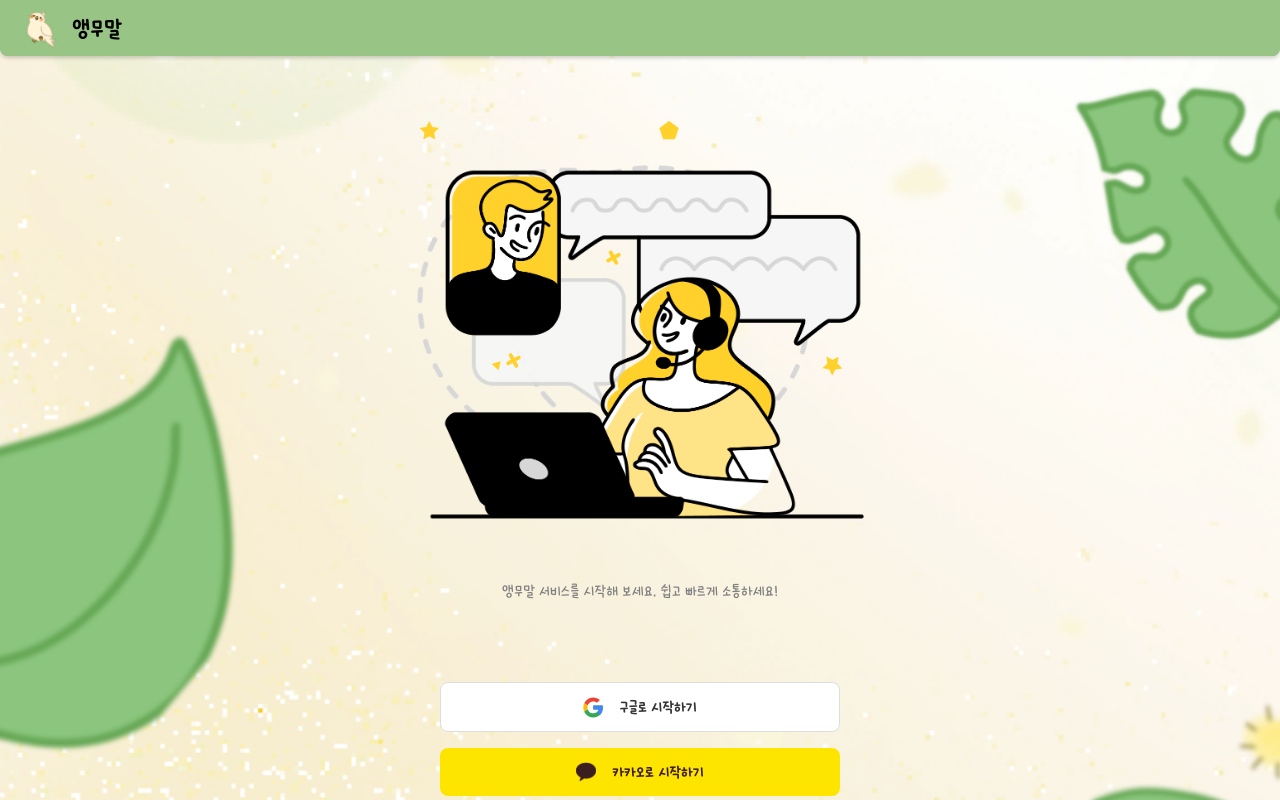
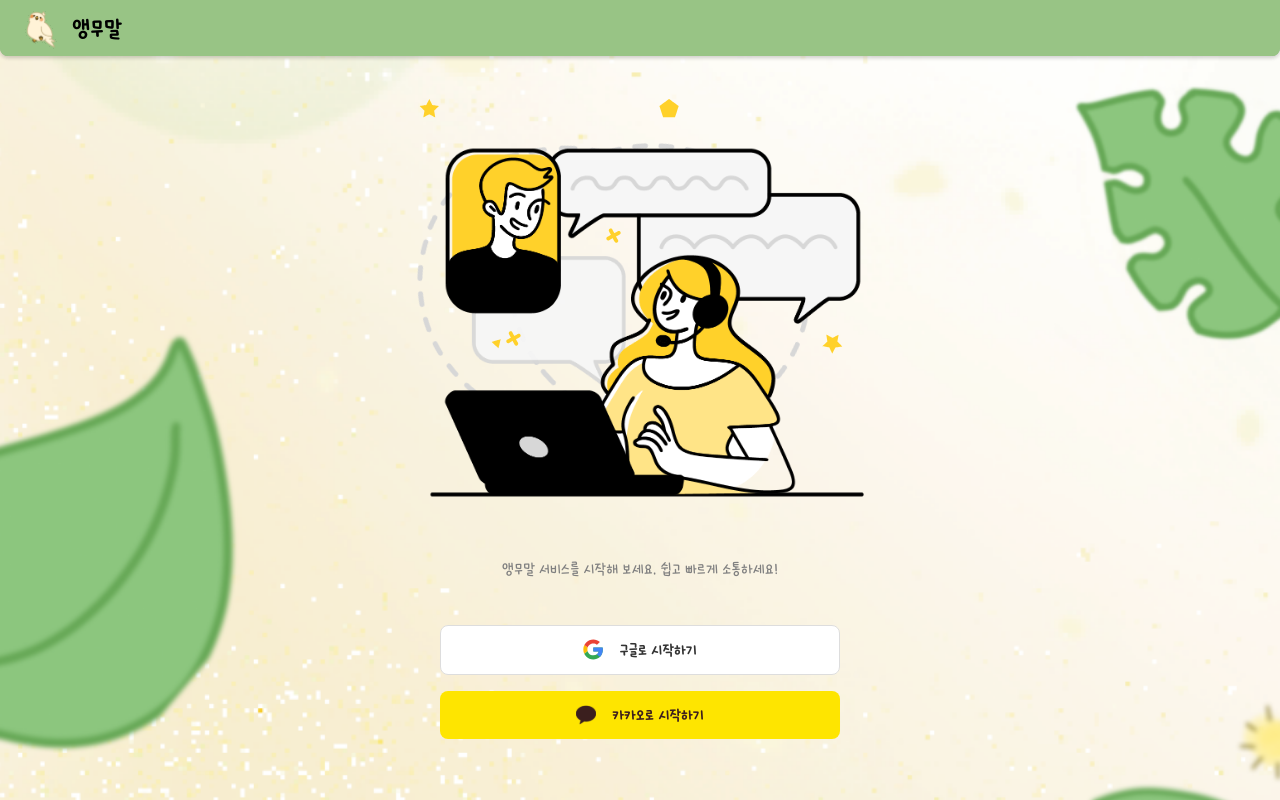
Before and after one commit to Kakaotech-Final-18/Kakaotech-Front, a React (Vite) app: page / in a window 1280 px wide. Built offline with nearby package versions, Linux system fonts and the light colour scheme; no server answers; a web font is replaced by a local one.

Commit message:
patch : 온보딩 페이지 ui 위치 조정

```diff
--- a/src/components/OnboardingScreen.css
+++ b/src/components/OnboardingScreen.css
@@ -1,18 +1,17 @@
 .onboarding-container {
-  max-width: 480px; /* 모바일 기준 */
+  max-width: 480px;
   margin: 0 auto;
   padding: var(--spacing);
   display: flex;
   flex-direction: column;
-  justify-content: center; /* 아래로 정렬 */
-  min-height: 100vh; /* 화면 전체 높이 */
-  box-sizing: border-box; /* 패딩 포함 크기 계산 */
+  justify-content: center;
+  min-height: 90vh;
+  box-sizing: border-box;
 }
 
 .onboarding-image-container {
   text-align: center;
-  margin-top: 0;
-  margin-bottom: 35px;
+  margin-top: 0px;
 }
 
 .onboarding-image {
@@ -31,4 +30,5 @@
 
 .onboarding-login {
   text-align: center;
+  margin-top: 0px;
 }
```
